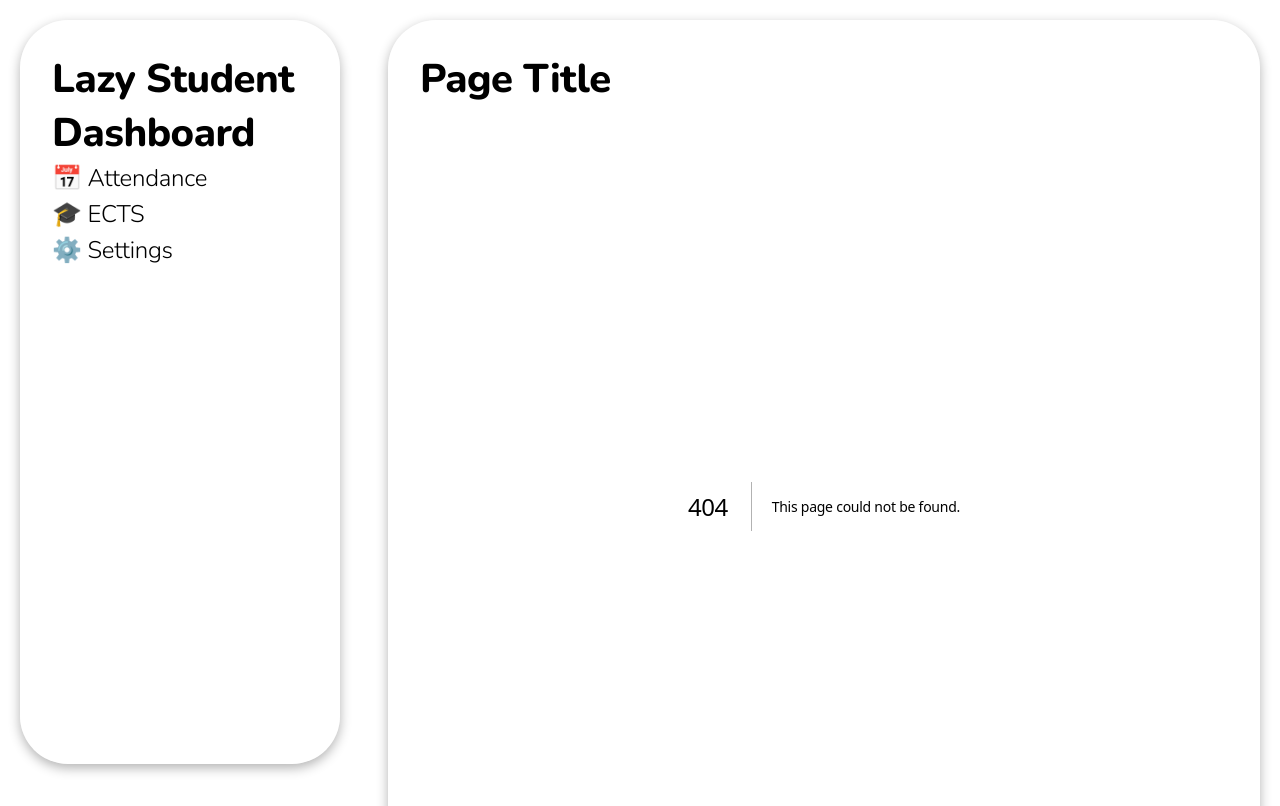
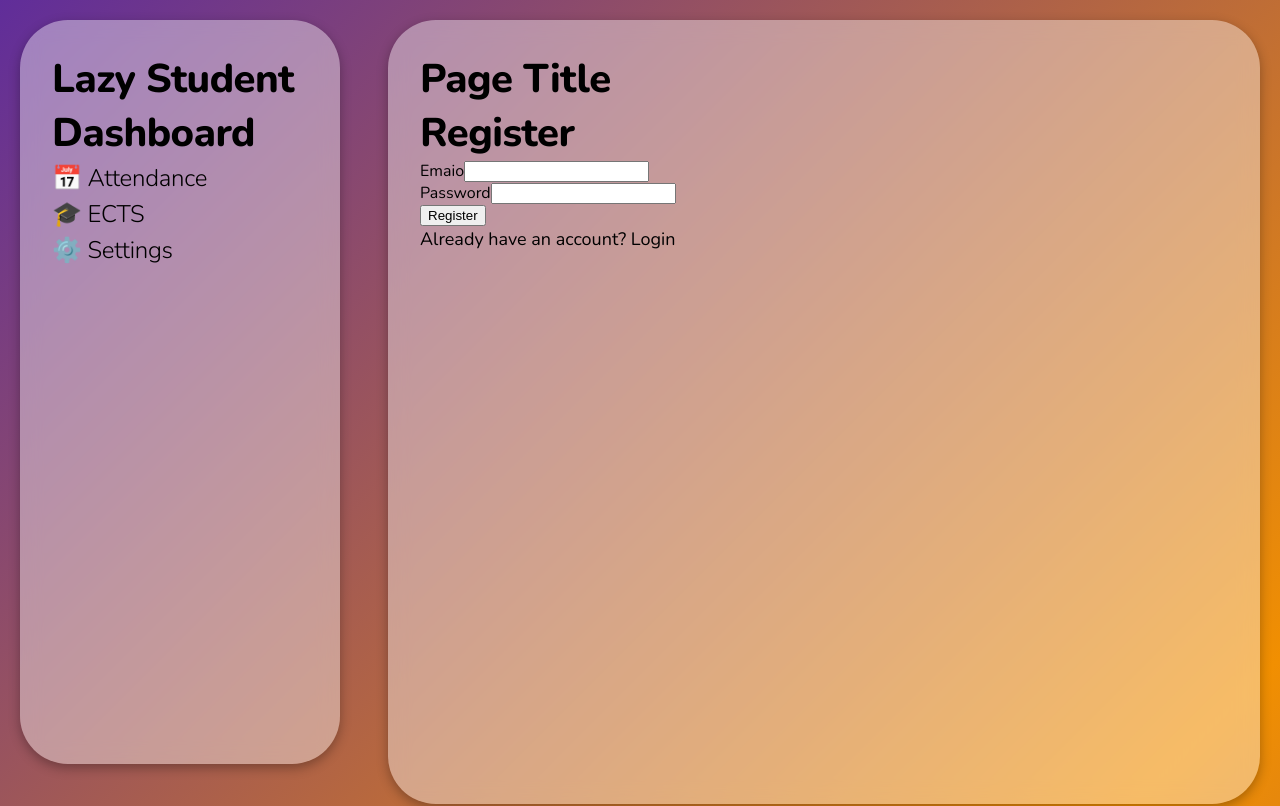
Before and after one commit to SimonSchneZzer/lsd, a Next.js app: page /auth/register in a window 1280 px wide. Before the commit this address had no page. Shown: the top 806 px of the page. Built offline with nearby package versions, Linux system fonts and the light colour scheme.

Commit message:
add email login

```diff
--- a/package.json
+++ b/package.json
@@ -11,6 +11,7 @@
   "dependencies": {
     "@next-auth/prisma-adapter": "^1.0.7",
     "@prisma/client": "^6.5.0",
+    "bcryptjs": "^3.0.2",
     "next": "15.2.4",
     "next-auth": "^4.24.11",
     "react": "^19.0.0",
--- /dev/null
+++ b/src/app/auth/register/page.tsx
@@ -0,0 +1,63 @@
+"use client";
+import { useState } from "react";
+import { useRouter } from "next/navigation";
+
+export default function RegisterPage() {
+  const [email, setEmail] = useState("");
+  const [password, setPassword] = useState("");
+  const [error, setError] = useState("");
+  const router = useRouter();
+
+  const handleSubmit = async (e: React.FormEvent) => {
+    e.preventDefault();
+    setError("");
+    try {
+      const response = await fetch("/api/auth/register", {
+        method: "POST",
+        headers: {
+          "Content-Type": "application/json",
+        },
+        body: JSON.stringify({ email, password }),
+      });
+
+      if (!response.ok) {
+        throw new Error("Failed to register");
+      }
+
+      router.push("/profile");
+    } catch (error) {
+      setError("Registration failed. Please try again.");
+    }
+  };
+
+  return (
+    <>
+      <h1>Register</h1>
+      {error && <p style={{ color: "red" }}>{error}</p>}
+      <form onSubmit={handleSubmit}>
+        <label htmlFor="email">Emaio</label>
+        <input
+          id="email"
+          type="email"
+          value={email}
+          onChange={(e) => setEmail(e.target.value)}
+          required
+        />
+        <br />
+        <label htmlFor="password">Password</label>
+        <input
+          id="password"
+          type="password"
+          value={password}
+          onChange={(e) => setPassword(e.target.value)}
+          required
+        />
+        <br />
+        <button type="submit">Register</button>
+      </form>
+      <p>
+        Already have an account? <a href="/auth/login">Login</a>
+      </p>
+    </>
+  );
+}
--- a/src/app/layout.tsx
+++ b/src/app/layout.tsx
@@ -1,23 +1,25 @@
-import './globals.css'
-import '../styles/background.css'
-import type { Metadata } from 'next'
-import SideNav from '../components/SideNav'
-import BottomNav from '../components/BottomNav'
-import Header from '../components/Header'
+import "./globals.css";
+import "../styles/background.css";
+import type { Metadata } from "next";
+import SideNav from "../components/SideNav";
+import BottomNav from "../components/BottomNav";
+import Header from "../components/Header";
+import SessionProviderWrapper from "@/components/SessionProviderWrapper";
 
 export const metadata: Metadata = {
-  title: 'Lazy Student Dashboard',
-  description: 'Dashboard for ECTS and attendance tracking',
-}
+  title: "Lazy Student Dashboard",
+  description: "Dashboard for ECTS and attendance tracking",
+};
 
 export default function RootLayout({
   children,
 }: {
-  children: React.ReactNode
+  children: React.ReactNode;
 }) {
   return (
     <html lang="en">
       <body>
+        <SessionProviderWrapper>
           <div className="layout">
             <aside className="side-nav glassCard">
               <SideNav />
@@ -32,7 +34,8 @@ export default function RootLayout({
               <BottomNav />
             </footer>
           </div>
+        </SessionProviderWrapper>
       </body>
     </html>
-  )
+  );
 }
--- /dev/null
+++ b/src/components/SessionProviderWrapper.tsx
@@ -0,0 +1,11 @@
+'use client';
+
+import { SessionProvider } from 'next-auth/react';
+
+interface Props {
+  children: React.ReactNode;
+}
+
+export default function SessionProviderWrapper({ children }: Props) {
+  return <SessionProvider>{children}</SessionProvider>;
+}
```
Also changed, not shown: src/app/api/auth/[...nextauth]/route.ts (+1 -17 lines), src/app/api/auth/register/route.ts (added, +41 -0 lines), src/app/auth/login/page.tsx (+34 -14 lines), src/lib/auth.ts (added, +48 -0 lines), 2 other files (tests, documents, lock files or other folders). Lines whose indentation alone changed are shown as unchanged.
